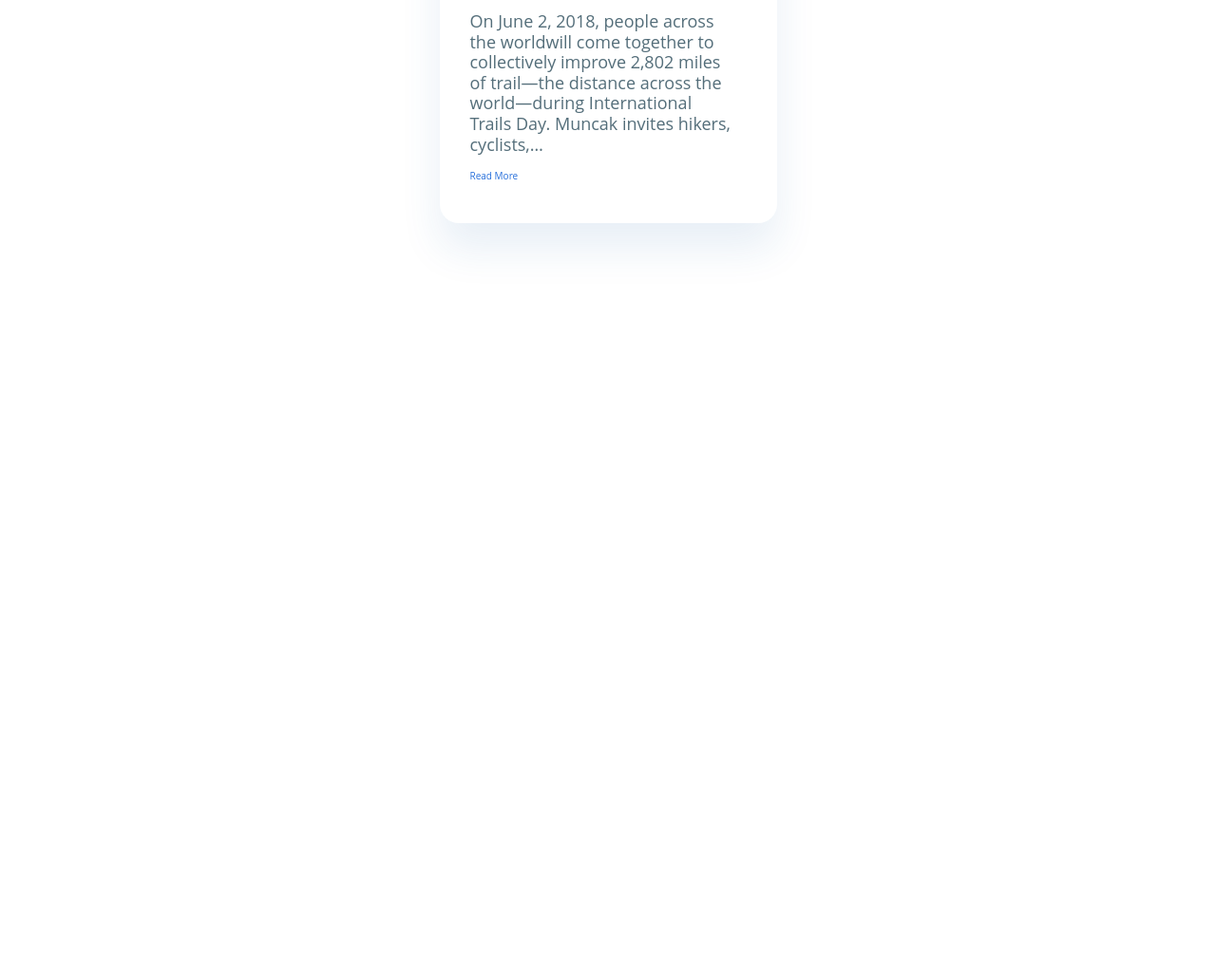
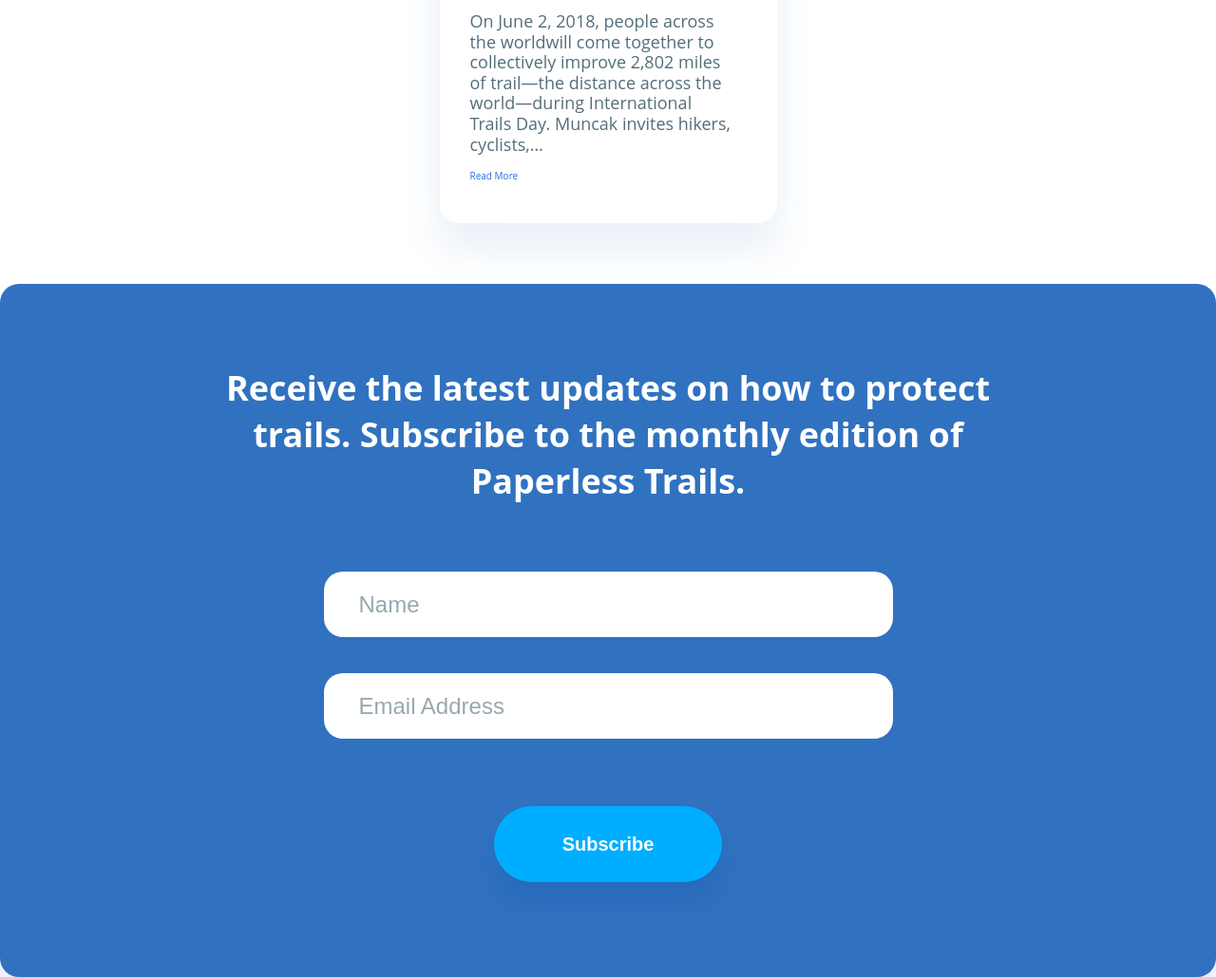
Before and after one commit to Reecure/LandingPage, a plain HTML site: page first-landing/src/index.html in a window 1280 px wide. Shown: the part 6068-7097 px from the top of the page at 95% size. Before the commit the page ends 6367 px from the top, so only its background shows below. Drawn offline with Linux system fonts and the light colour scheme.

Commit message:
footer starter

```diff
--- /dev/null
+++ b/first-landing/src/assets/styles/layout/_footer_form.scss
@@ -0,0 +1,57 @@
+@import "../utils/vars";
+@import "../utils/mixins";
+
+.footer_form {
+  display: flex;
+  flex-direction: column;
+  justify-content: center;
+  width: 100%;
+  border-radius: 20px;
+  box-shadow: 0px 42px 35px 0 rgba(31, 110, 227, 0.15);
+  background-color: #3072c0;
+  &__title {
+    text-align: center;
+
+    margin-left: 15%;
+    margin-right: 15%;
+    .h2 {
+      @include h2();
+      margin-top: 85px;
+      margin-bottom: 71px;
+      color: $white;
+    }
+  }
+
+  &__form {
+    & form {
+      display: flex;
+      align-items: center;
+      flex-direction: column;
+    }
+    #footer-form__form__name {
+      width: 599px;
+      height: 69px;
+      border-radius: 20px;
+      margin-bottom: 38px;
+      border: 0;
+      font-size: 24px;
+      padding: 25px 407px 25px 37px;
+      color: rgba(84, 110, 122, 0.6);
+    }
+    #footer-form__form__email {
+      width: 599px;
+      height: 69px;
+      border: 0;
+      border-radius: 20px;
+      font-size: 24px;
+      padding: 25px 407px 25px 37px;
+      margin-bottom: 71px;
+      color: rgba(84, 110, 122, 0.6);
+    }
+    #footer-form__form__btn {
+      @include btn();
+      background-color: #00aeff;
+      margin-bottom: 100px;
+    }
+  }
+}
--- a/first-landing/src/assets/styles/layout/footer-form.scss
+++ /dev/null
@@ -1,5 +0,0 @@
-@import "../utils/vars";
-@import "../utils/mixins";
-
-.footer-form {
-}
--- a/first-landing/src/assets/styles/layout/index.scss
+++ b/first-landing/src/assets/styles/layout/index.scss
@@ -2,4 +2,4 @@
 @import "benefits";
 @import "members";
 @import "news";
-@import "footer-form";
+@import "footer_form";
--- a/first-landing/src/index.html
+++ b/first-landing/src/index.html
@@ -176,7 +176,33 @@
         </div>
       </menu>
 
-      <footer></footer>
+      <footer>
+        <div class="footer_form">
+          <div class="footer_form__title">
+            <div class="h2">
+              Receive the latest updates on how to protect trails. Subscribe to
+              the monthly edition of Paperless Trails.
+            </div>
+          </div>
+          <div class="footer_form__form">
+            <form action="get">
+              <input
+                type="text"
+                name=""
+                id="footer-form__form__name"
+                value="Name"
+              />
+              <input
+                type="email"
+                name=""
+                id="footer-form__form__email"
+                value="Email Address"
+              />
+              <button id="footer-form__form__btn">Subscribe</button>
+            </form>
+          </div>
+        </div>
+      </footer>
     </div>
   </body>
 </html>
```
Also changed, not shown: first-landing/src/assets/css/index.css, first-landing/src/assets/css/index.min.css, first-landing/src/assets/styles/css/index.css, first-landing/src/assets/styles/css/index.min.css, 4 other files.
